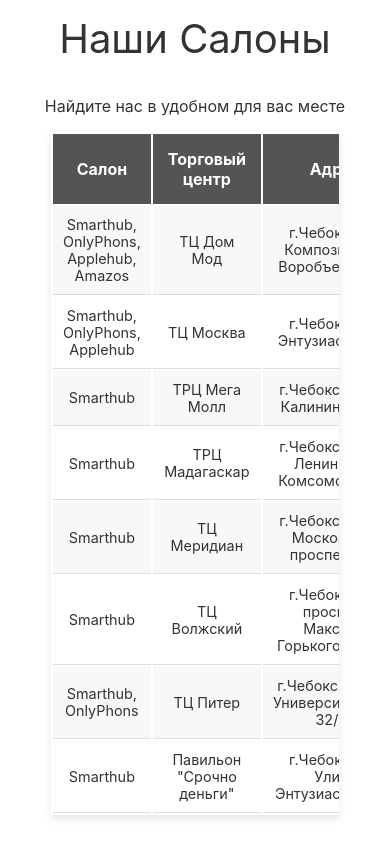
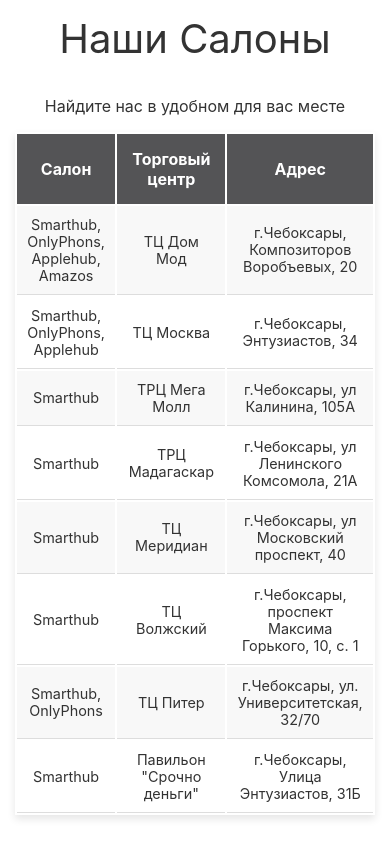
Before and after one commit to KarinaMashanova/smarthub.github.io, a plain HTML site: page index.html in a window 390 px wide. Shown: the part 5360-6204 px from the top of the page. Drawn offline with Linux system fonts and the light colour scheme.

Commit message:
Add files via upload

```diff
--- a/style.css
+++ b/style.css
@@ -248,7 +248,7 @@
 
 /* Таблица */
 .salons table {
-    width: 80%;
+    width: 100%;
     margin: 0 auto;
     box-shadow: 0 4px 8px rgba(0, 0, 0, 0.1);
     background-color: #fff;
@@ -329,7 +329,6 @@
 
     .salons table {
         display: block;
-        overflow-x: auto;
     }
 }
 
```
